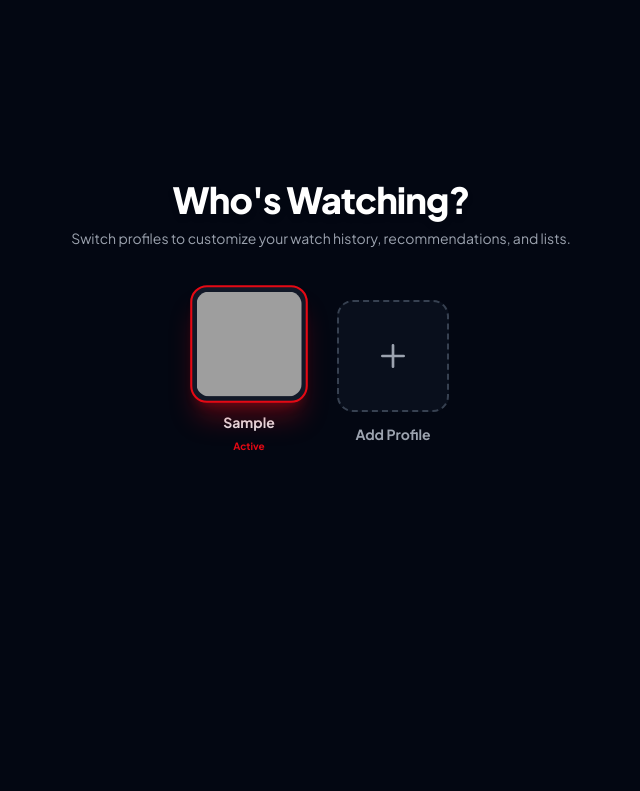
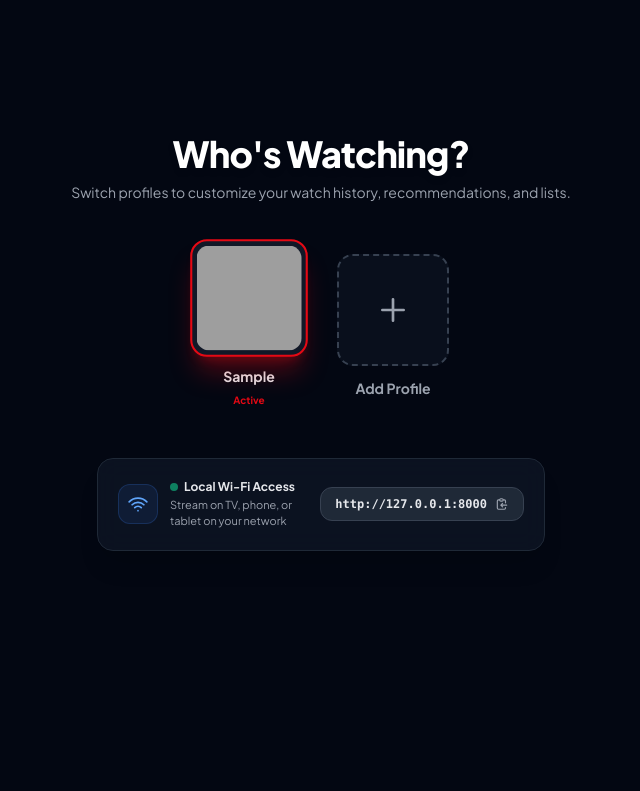
Before and after one commit to omtiwari17/Filvora, a Django app: page /accounts/profiles/ in a window 1280 px wide. Shown: the part 66-857 px from the top of the page, without its empty margins (319-959 px from the left). Run offline with Django 5.2, Linux system fonts and the light colour scheme; the visitor is signed in with stand-in values (Sample User, id 1); data comes from the database, SQL or seed files in the repository; data that the repository does not hold is empty; some libraries are stand-ins or nearby versions; grey boxes are pictures that could not be loaded.

Commit message:
feat: display Wi-Fi IP access link on homepage, profile switcher, and user navbar

```diff
--- a/apps/accounts/context_processors.py
+++ b/apps/accounts/context_processors.py
@@ -1,11 +1,40 @@
+import socket
 from .utils import get_active_profile
 
+_CACHED_LOCAL_IP = None
+
+def get_local_ip():
+    global _CACHED_LOCAL_IP
+    if _CACHED_LOCAL_IP:
+        return _CACHED_LOCAL_IP
+    try:
+        s = socket.socket(socket.AF_INET, socket.SOCK_DGRAM)
+        s.settimeout(0.2)
+        s.connect(('8.8.8.8', 80))
+        ip = s.getsockname()[0]
+        s.close()
+        _CACHED_LOCAL_IP = ip
+        return ip
+    except Exception:
+        _CACHED_LOCAL_IP = '127.0.0.1'
+        return '127.0.0.1'
+
 def active_profile_context(request):
+    profile = None
     if request.user.is_authenticated:
         profile = get_active_profile(request)
-        return {
-            'active_profile': profile
-        }
+
+    local_ip = get_local_ip()
+    host_header = request.get_host()
+    port = "8000"
+    if ":" in host_header:
+        port = host_header.split(":")[-1]
+
+    lan_url = f"http://{local_ip}:{port}"
+
     return {
-        'active_profile': None
+        'active_profile': profile,
+        'lan_access_url': lan_url,
+        'local_ip': local_ip,
+        'server_port': port,
     }
--- a/templates/accounts/profiles.html
+++ b/templates/accounts/profiles.html
@@ -46,6 +46,33 @@
             <span class="text-sm font-bold text-gray-400 group-hover:text-white transition">Add Profile</span>
         </button>
     </div>
+
+    {% if lan_access_url %}
+    <!-- Wi-Fi / Local Network Access Link -->
+    <div class="bg-gray-900/70 border border-gray-800 backdrop-blur-md rounded-2xl p-4 sm:p-5 max-w-md w-full shadow-xl flex flex-col sm:flex-row items-center justify-between gap-3 text-center sm:text-left">
+        <div class="flex items-center gap-3">
+            <div class="w-10 h-10 rounded-xl bg-blue-500/10 border border-blue-500/20 flex items-center justify-center text-blue-400 shrink-0">
+                <svg class="w-5 h-5" fill="none" viewBox="0 0 24 24" stroke="currentColor">
+                    <path stroke-linecap="round" stroke-linejoin="round" stroke-width="2" d="M8.111 16.404a5.5 5.5 0 017.778 0M12 20h.01m-7.08-7.071c3.904-3.905 10.236-3.905 14.141 0M1.394 9.393c5.857-5.857 15.355-5.857 21.213 0" />
+                </svg>
+            </div>
+            <div>
+                <div class="flex items-center justify-center sm:justify-start gap-1.5">
+                    <span class="w-2 h-2 rounded-full bg-emerald-500 animate-pulse"></span>
+                    <span class="text-xs font-bold text-gray-200">Local Wi-Fi Access</span>
+                </div>
+                <p class="text-[11px] text-gray-400 mt-0.5">Stream on TV, phone, or tablet on your network</p>
+            </div>
+        </div>
+        <button onclick="navigator.clipboard.writeText('{{ lan_access_url }}'); showToast('Wi-Fi Link Copied: {{ lan_access_url }}');"
+                class="bg-gray-800 hover:bg-gray-700 active:scale-95 text-gray-200 hover:text-white text-xs font-mono font-bold px-3.5 py-2 rounded-xl border border-gray-700 transition flex items-center gap-2 group shrink-0">
+            <span>{{ lan_access_url }}</span>
+            <svg class="w-3.5 h-3.5 text-gray-400 group-hover:text-blue-400" fill="none" viewBox="0 0 24 24" stroke="currentColor">
+                <path stroke-linecap="round" stroke-linejoin="round" stroke-width="2" d="M8 5H6a2 2 0 00-2 2v12a2 2 0 002 2h10a2 2 0 002-2v-1M8 5a2 2 0 002 2h2a2 2 0 002-2M8 5a2 2 0 012-2h2a2 2 0 012 2m0 0h2a2 2 0 012 2v3m2 4H10m0 0l3-3m-3 3l3 3"/>
+            </svg>
+        </button>
+    </div>
+    {% endif %}
 </div>
 
 <!-- Modal: Add Profile -->
--- a/templates/includes/navbar.html
+++ b/templates/includes/navbar.html
@@ -90,6 +90,17 @@
                     </svg>
                     <span>Analytics & Wrapped</span>
                 </a>
+                {% if lan_access_url %}
+                <button type="button" onclick="navigator.clipboard.writeText('{{ lan_access_url }}'); showToast('Wi-Fi Link Copied: {{ lan_access_url }}');" class="w-full flex items-center justify-between px-3 py-2 text-xs font-medium text-blue-400 hover:text-blue-300 hover:bg-blue-500/10 rounded-xl transition text-left group">
+                    <div class="flex items-center gap-2">
+                        <svg class="w-4 h-4 text-blue-400 shrink-0" fill="none" viewBox="0 0 24 24" stroke="currentColor">
+                            <path stroke-linecap="round" stroke-linejoin="round" stroke-width="2" d="M8.111 16.404a5.5 5.5 0 017.778 0M12 20h.01m-7.08-7.071c3.904-3.905 10.236-3.905 14.141 0M1.394 9.393c5.857-5.857 15.355-5.857 21.213 0" />
+                        </svg>
+                        <span>Wi-Fi Link</span>
+                    </div>
+                    <span class="text-[10px] font-mono bg-blue-500/20 text-blue-300 px-1.5 py-0.5 rounded border border-blue-500/30">Copy</span>
+                </button>
+                {% endif %}
                 <form method="post" action="/accounts/logout/">
                     {% csrf_token %}
                     <button type="submit" class="w-full flex items-center gap-2 px-3 py-2 text-xs font-medium text-red-400 hover:text-red-300 hover:bg-red-500/10 rounded-xl transition">
```
Also changed, not shown: templates/home/index.html (+12 -1 lines).
